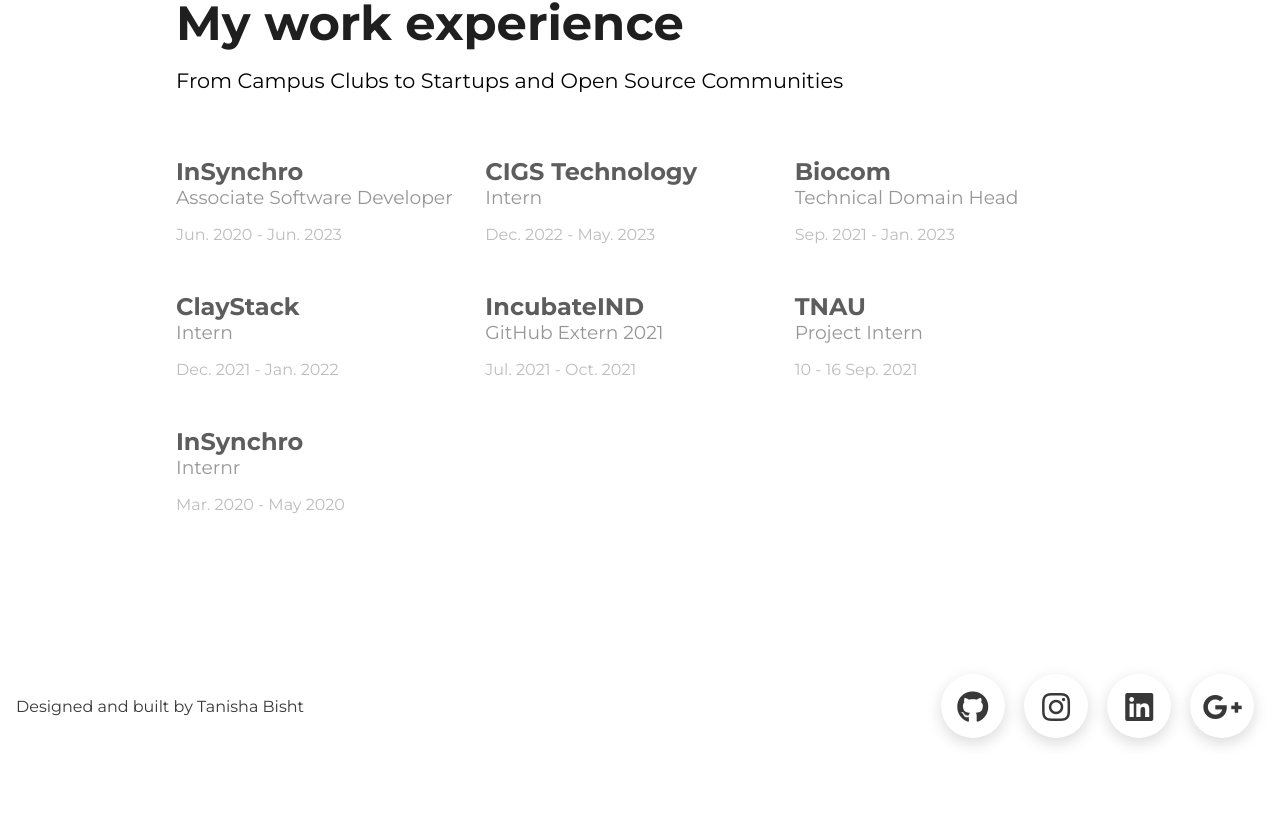
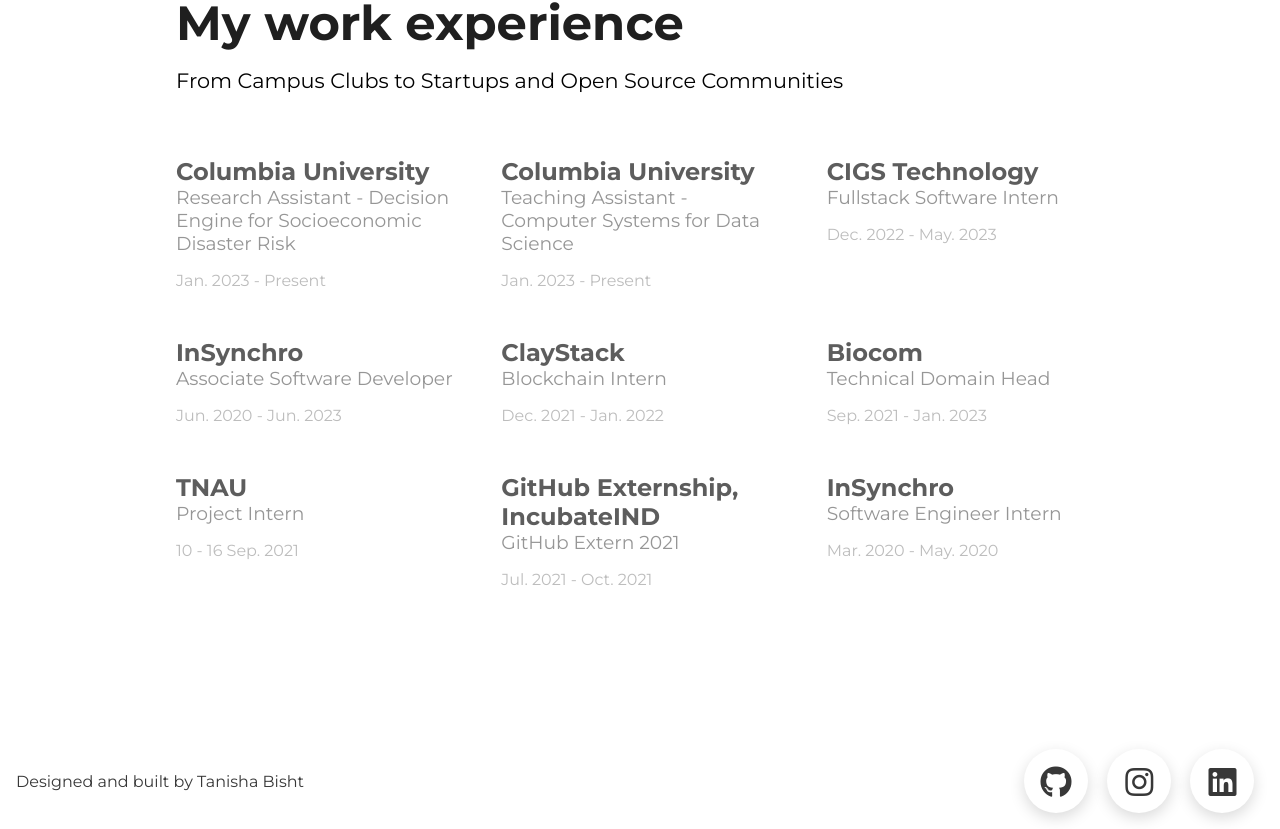
Before and after one commit to tanishabisht/Portfolio-MinimalBlue, a React (Create React App) app: page / in a window 1280 px wide. Shown: the part 1795-2624 px from the top of the page. Before the commit the page ends 2549 px from the top, so only its background shows below. Built offline with nearby package versions, Linux system fonts and the light colour scheme.

Commit message:
add author + update: experience, projects

```diff
--- a/package.json
+++ b/package.json
@@ -7,11 +7,13 @@
     "@testing-library/jest-dom": "^5.14.1",
     "@testing-library/react": "^13.0.0",
     "@testing-library/user-event": "^13.2.1",
+    "axios": "^1.6.7",
     "gh-pages": "^6.1.1",
     "react": "^18.2.0",
     "react-dom": "^18.2.0",
     "react-router-dom": "^6.22.2",
     "react-scripts": "5.0.1",
+    "react-social-media-embed": "^2.5.9",
     "sass": "^1.71.1",
     "web-vitals": "^2.1.0"
   },
--- a/src/App.js
+++ b/src/App.js
@@ -1,6 +1,6 @@
 import { HashRouter as Router, Routes, Route } from 'react-router-dom';
 import { Layout } from './components'
-import { MainPage, ProjectsPage, WorksPage, ErrorPage } from './pages'
+import { MainPage, ProjectsPage, WorksPage, ErrorPage, PhotographyPage } from './pages'
 import { ThemeProvider } from './utilities'
 import './styles/index.scss'
 
@@ -11,8 +11,9 @@
         <Layout>
           <Routes>
             <Route path="/" element={<MainPage />} />
-            <Route path="/projects" element={<ProjectsPage />} />
-            <Route path="/works" element={<WorksPage />} />
+            <Route path="/all-projects" element={<ProjectsPage />} />
+            <Route path="/projects" element={<WorksPage />} />
+            <Route path="/photography" element={<PhotographyPage />} />
             <Route path="/404" element={<ErrorPage />} />
           </Routes>
         </Layout>
--- a/src/components/Footer.js
+++ b/src/components/Footer.js
@@ -5,9 +5,9 @@
             <div className="footer__credits">Designed and built by Tanisha Bisht</div>
             <ul className="footer__socialHandlers">
                 <li><a target="_blank" href="https://github.com/tanishabisht"><i className="fab fa-github" aria-hidden="true"></i></a></li>
-                <li><a target="_blank" href="https://www.instagram.com/tanisha.bisht_/"><i className="fab fa-instagram" aria-hidden="true"></i></a></li>
+                <li><a target="_blank" href="https://www.instagram.com/photonmadnesss/"><i className="fab fa-instagram" aria-hidden="true"></i></a></li>
                 <li><a target="_blank" href="https://www.linkedin.com/in/tanisha-bisht/"><i className="fab fa-linkedin" aria-hidden="true"></i></a></li>
-                <li><a target="_blank" href="mailto:agamyatani@gmail.com"><i className="fab fa-google-plus-g" aria-hidden="true"></i></a></li>
+                {/* <li><a target="_blank" href="mailto:tb3061@columbia.edu"><i className="fab fa-google-plus-g" aria-hidden="true"></i></a></li> */}
             </ul>
         </footer>
     )
--- a/src/components/Home/Experience.js
+++ b/src/components/Home/Experience.js
@@ -1,32 +1,4 @@
-const experience = [
-  {
-    company: "InSynchro",
-    role: "Associate Software Developer",
-    duration: "Jun. 2020 - Jun. 2023",
-  },
-  {
-    company: "CIGS Technology",
-    role: "Intern",
-    duration: "Dec. 2022 - May. 2023",
-  },
-  {
-    company: "Biocom",
-    role: "Technical Domain Head",
-    duration: "Sep. 2021 - Jan. 2023",
-  },
-  { company: "ClayStack", role: "Intern", duration: "Dec. 2021 - Jan. 2022" },
-  {
-    company: "IncubateIND",
-    role: "GitHub Extern 2021",
-    duration: "Jul. 2021 - Oct. 2021",
-  },
-  { company: "TNAU", role: "Project Intern", duration: "10 - 16 Sep. 2021" },
-  {
-    company: "InSynchro",
-    role: "Internr",
-    duration: "Mar. 2020 - May 2020",
-  },
-];
+import { experience } from '../../content/home'
 
 const Experience = () => {
   return (
--- a/src/components/Navbar.js
+++ b/src/components/Navbar.js
@@ -23,24 +23,10 @@
         </Link>
         <span>TANISHA</span>
       </div>
-      <Link to="/works">works</Link>
-
-      {/* <Link href="/photography">
-        <a>photography</a>
-      </Link>
-      <Link href="/writings">
-        <a>writings</a>
-      </Link> */}
-
-      <a href="https://github.com/tanishabisht" target="_blank">github</a>
-
-      {/* <span onClick={toggleTheme} className="nav__themeToggle">
-        {theme === "light" ? (
-          <i className="fas fa-moon"></i>
-        ) : (
-          <i className="fas fa-sun"></i>
-        )}
-      </span> */}
+      <Link to="/projects">Projects</Link>
+      {/* <Link to="/photography">Photography</Link> */}
+      {/* <Link to="/writings">Writings</Link> */}
+      <a href="https://github.com/tanishabisht" target="_blank">GitHub</a>
     </nav>
   );
 };
--- a/src/components/Work/Projects.js
+++ b/src/components/Work/Projects.js
@@ -55,7 +55,7 @@
                     </a>
                 ))}
 
-                <Link className="projectsGrid__card projectsGrid__cardLast" to="/projects">
+                <Link className="projectsGrid__card projectsGrid__cardLast" to="/all-projects">
                     <h3>See more projects</h3>
                 </Link>
 
--- a/src/components/Work/SelectedProjects.js
+++ b/src/components/Work/SelectedProjects.js
@@ -12,7 +12,7 @@
               Github
             </a>
             <a
-              href="https://www.youtube.com/watch?v=DtDYor2o5R8&feature=youtu.be"
+              href="https://vimeo.com/894586938?share=copy"
               target="_blank"
             >
               Video
--- a/src/content/home.js
+++ b/src/content/home.js
@@ -43,17 +43,11 @@
 
 const stacks = [
   { name: "javascript", icon: IconJs, isFav: true },
-
   { name: "typescript", icon: IconTs, isFav: true },
-
   { name: "python", icon: IconPython, isFav: true },
-
-
   { name: "sql", icon: IconSql, isFav: true },
   { name: "Postgres", icon: IconPostgres, isFav: false },
   { name: "AWS", icon: IconAws, isFav: true },
-
-
   { name: "cpp", icon: IconCpp, isFav: false },
   { name: "git", icon: IconGit, isFav: true },
   { name: "github", icon: IconGitHub, isFav: true },
@@ -62,10 +56,8 @@
   { name: "node.js", icon: IconNodeJS, isFav: true },
   { name: "expressjs", icon: IconExpressJS, isFav: true },
   { name: "flask", icon: IconFlask, isFav: false },
-
   { name: "docker", icon: IconDocker, isFav: true },
   { name: "jira", icon: IconJira, isFav: true },
-
   { name: "mongodb", icon: IconMongoDB, isFav: true },
   { name: "react.js", icon: IconReactJS, isFav: true },
   { name: "redux", icon: IconRedux, isFav: true },
@@ -84,35 +76,53 @@
   { name: "photoshop", icon: IconPhotoshop, isFav: false },
 ];
 
-const techTopics = ["computer networking", "UX"];
-
 const experience = [
+  {
+    company: "Columbia University",
+    role: "Research Assistant - Decision Engine for Socioeconomic Disaster Risk",
+    desc: 'Decision Engine for Socioeconomic Disaster Risk: design, build and deploy database tools to help farmers worldwide make decisions to adapt to climate change',
+    duration: "Jan. 2023 - Present",
+  },
+  {
+    company: "Columbia University",
+    role: "Teaching Assistant - Computer Systems for Data Science",
+    desc: 'Some fun description',
+    duration: "Jan. 2023 - Present",
+  },
+  {
+    company: "CIGS Technology",
+    role: "Fullstack Software Intern",
+    duration: "Dec. 2022 - May. 2023",
+  },
   {
     company: "InSynchro",
     role: "Associate Software Developer",
     duration: "Jun. 2020 - Jun. 2023",
   },
   {
-    company: "CIGS Technology",
-    role: "Intern",
-    duration: "Dec. 2022 - May. 2023",
+    company: "ClayStack",
+    role: "Blockchain Intern",
+    duration: "Dec. 2021 - Jan. 2022"
   },
   {
     company: "Biocom",
     role: "Technical Domain Head",
     duration: "Sep. 2021 - Jan. 2023",
   },
-  { company: "ClayStack", role: "Intern", duration: "Dec. 2021 - Jan. 2022" },
   {
-    company: "IncubateIND",
+    company: "TNAU",
+    role: "Project Intern",
+    duration: "10 - 16 Sep. 2021"
+  },
+  {
+    company: "GitHub Externship, IncubateIND",
     role: "GitHub Extern 2021",
     duration: "Jul. 2021 - Oct. 2021",
   },
-  { company: "TNAU", role: "Project Intern", duration: "10 - 16 Sep. 2021" },
   {
     company: "InSynchro",
-    role: "Internr",
-    duration: "Mar. 2020 - May 2020",
+    role: "Software Engineer Intern",
+    duration: "Mar. 2020 - May. 2020",
   },
 ];
 
@@ -124,8 +134,7 @@
     to: "stackoverflow",
     link: "https://stackoverflow.com/users/15961606/tanisha-bisht",
   },
-  // {to:'npx', link:''},
-  { to: "instagram", link: "https://www.instagram.com/tanisha.bisht_/" },
+  { to: "instagram", link: "https://www.instagram.com/photonmadnesss/" },
 ];
 
-export { name, tagline, resumeLink, linkedInLink, stacks, techTopics, experience, socialLinks };
+export { name, tagline, resumeLink, linkedInLink, stacks, experience, socialLinks };
--- a/src/pages/index.js
+++ b/src/pages/index.js
@@ -2,3 +2,4 @@
 export { default as ProjectsPage } from './projects'
 export { default as WorksPage } from './works'
 export { default as MainPage } from './main'
+export { default as PhotographyPage } from './photography'
--- /dev/null
+++ b/src/pages/photography.js
@@ -0,0 +1,41 @@
+import { useEffect, useState } from "react";
+import axios from 'axios'
+
+const Photography = () => {
+
+    const accessToken = '377789738543982|159bb0dfedf13fa068640df9cd2a929f'
+
+    const [imageUrl, setImageUrl] = useState('');
+
+    useEffect(() => {
+        const fetchData = async () => {
+            try {
+                const response = await axios.get(
+                    `https://graph.instagram.com/v12.0/me?fields=id,username&access_token=${accessToken}`
+                );
+
+                setImageUrl(response.data.media_url);
+            } catch (error) {
+                console.error('Error fetching Instagram data:', error);
+            }
+        };
+
+        fetchData();
+    }, []);
+
+
+    return (
+        <div className="container">
+            <h1 className="header projHeader">Some of my clicks...</h1>
+            <p className="subContent">
+                Art, to me, is a kind of expression—a way of communicating one's
+                perspective and way of thinking.
+            </p>
+
+            {imageUrl && <img src={imageUrl} alt="Instagram Post" />}
+
+        </div>
+    );
+};
+
+export default Photography;
--- a/src/pages/works.js
+++ b/src/pages/works.js
@@ -7,7 +7,7 @@
       <div>
         <SelectedProjects />
         <Projects />
-        <Process />
+        {/* <Process /> */}
       </div>
     </>
   )
--- a/src/styles/components/_experience.scss
+++ b/src/styles/components/_experience.scss
@@ -1,11 +1,13 @@
 .expGrid {
     display: grid;
     grid-template-columns: 1fr 1fr 1fr;
-    row-gap: 3rem;
+    gap: 3rem;
     margin: var(--padding-lg) 0;
+
     @media (max-width: 850px) {
         grid-template-columns: 1fr 1fr;
     }
+
     @media (max-width: 550px) {
         grid-template-columns: 1fr;
         margin: var(--padding-lg) 2rem;
@@ -15,11 +17,13 @@
         &__company {
             color: var(--textMain);
         }
+
         &__role {
             color: var(--text);
             font-weight: 400;
             margin-bottom: var(--padding-sm);
         }
+
         &__duration {
             color: var(--subText);
         }
```
Also changed, not shown: 2 other files (tests, documents, lock files or other folders).
